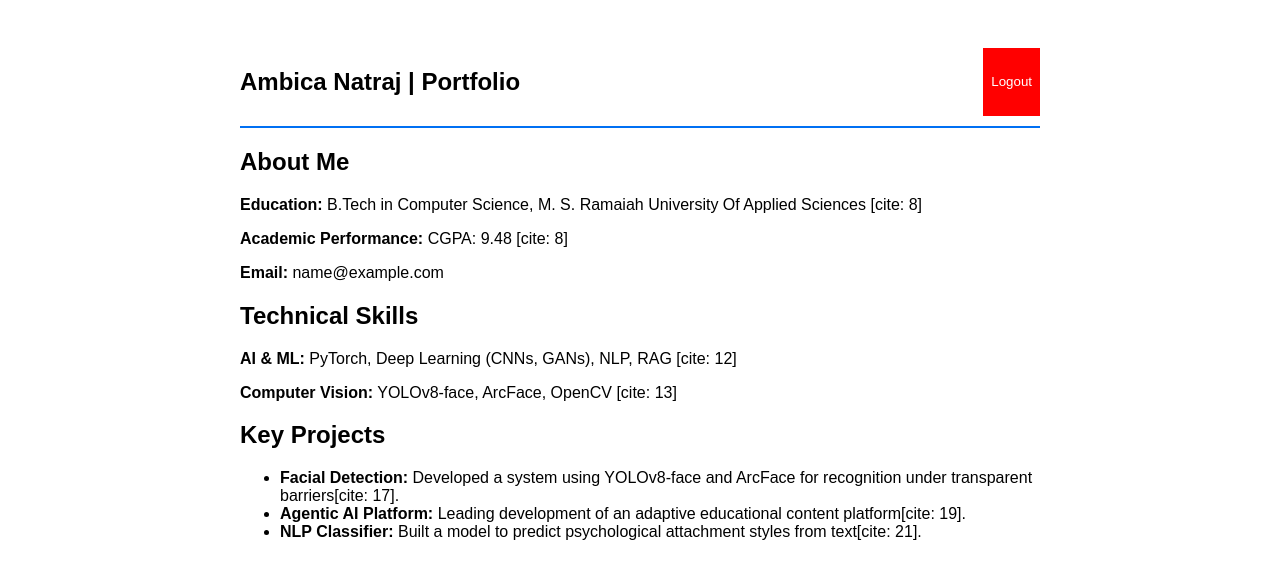
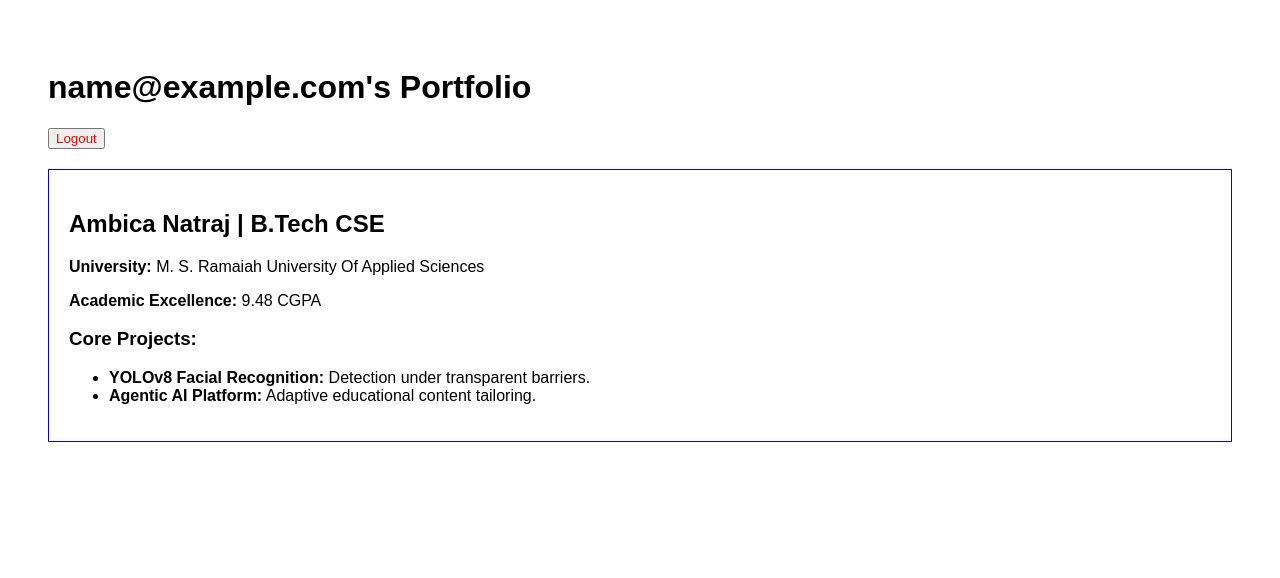
Before and after one commit to Ambica372/twenty20project, a Next.js app: page /portfolio in a window 1280 px wide. Shown: the top 578 px of the page. Built offline with nearby package versions, Linux system fonts and the light colour scheme; sample sign-in values are in the browser's storage.

Commit message:
Refactor PortfolioPage component for clarity

```diff
--- a/app/portfolio/page.js
+++ b/app/portfolio/page.js
@@ -2,52 +2,30 @@
 import { useEffect, useState } from "react";
 import { useRouter } from "next/navigation";
 
-export default function PortfolioPage() {
+export default function Portfolio() {
   const [email, setEmail] = useState("");
   const router = useRouter();
 
   useEffect(() => {
-    const savedEmail = localStorage.getItem("userEmail");
-    if (!savedEmail) {
-      router.push("/");
-    } else {
-      setEmail(savedEmail);
-    }
-  }, [router]);
-
-  const handleLogout = () => {
-    localStorage.removeItem("userEmail");
-    router.push("/");
-  };
+    const user = localStorage.getItem("userEmail");
+    if (!user) router.push("/");
+    else setEmail(user);
+  }, []);
 
   return (
-    <div style={{ padding: "40px", fontFamily: "Arial, sans-serif", maxWidth: "800px", margin: "auto" }}>
-      <nav style={{ display: "flex", justifyContent: "space-between", borderBottom: "2px solid #0070f3", paddingBottom: "10px" }}>
-        <h1>Ambica Natraj | Portfolio</h1>
-        <button onClick={handleLogout} style={{ background: "red", color: "white", padding: "8px", border: "none", cursor: "pointer" }}>Logout</button>
-      </nav>
-
-      <section style={{ marginTop: "20px" }}>
-        <h2>About Me</h2>
-        <p><strong>Education:</strong> B.Tech in Computer Science, M. S. Ramaiah University Of Applied Sciences [cite: 8]</p>
-        <p><strong>Academic Performance:</strong> CGPA: 9.48 [cite: 8]</p>
-        <p><strong>Email:</strong> {email}</p>
-      </section>
-
-      <section>
-        <h2>Technical Skills</h2>
-        <p><strong>AI & ML:</strong> PyTorch, Deep Learning (CNNs, GANs), NLP, RAG [cite: 12]</p>
-        <p><strong>Computer Vision:</strong> YOLOv8-face, ArcFace, OpenCV [cite: 13]</p>
-      </section>
-
-      <section>
-        <h2>Key Projects</h2>
+    <div style={{ padding: "40px", fontFamily: "sans-serif" }}>
+      <h1>{email}'s Portfolio</h1>
+      <button onClick={() => { localStorage.clear(); router.push("/"); }} style={{ color: "red" }}>Logout</button>
+      <div style={{ marginTop: "20px", border: "1px solid blue", padding: "20px" }}>
+        <h2>Ambica Natraj | B.Tech CSE</h2>
+        <p><strong>University:</strong> M. S. Ramaiah University Of Applied Sciences</p>
+        <p><strong>Academic Excellence:</strong> 9.48 CGPA</p>
+        <h3>Core Projects:</h3>
         <ul>
-          <li><strong>Facial Detection:</strong> Developed a system using YOLOv8-face and ArcFace for recognition under transparent barriers[cite: 17].</li>
-          <li><strong>Agentic AI Platform:</strong> Leading development of an adaptive educational content platform[cite: 19].</li>
-          <li><strong>NLP Classifier:</strong> Built a model to predict psychological attachment styles from text[cite: 21].</li>
+          <li><strong>YOLOv8 Facial Recognition:</strong> Detection under transparent barriers.</li>
+          <li><strong>Agentic AI Platform:</strong> Adaptive educational content tailoring.</li>
         </ul>
-      </section>
+      </div>
     </div>
   );
 }
```
